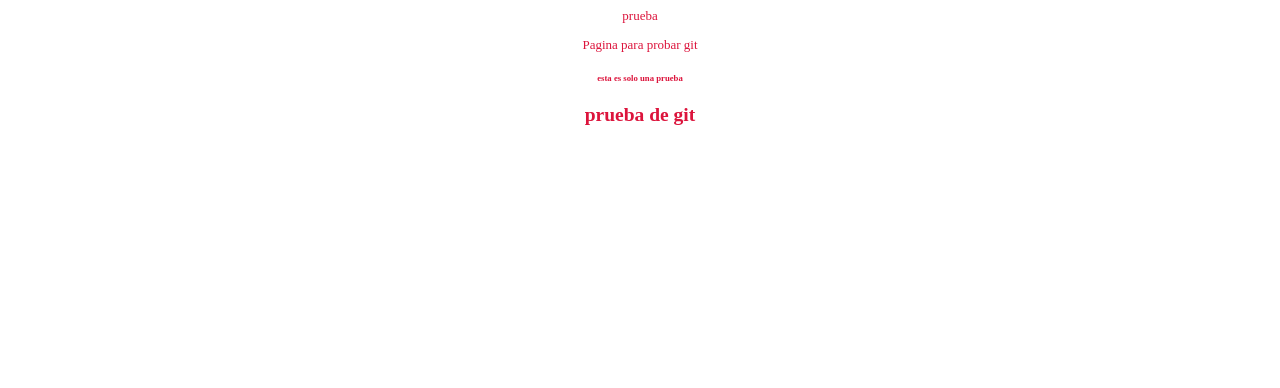
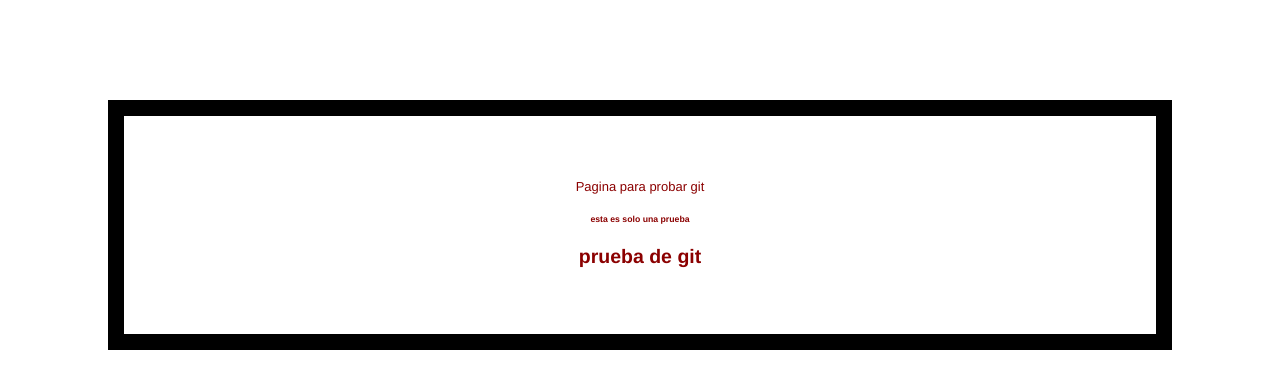
Before and after one commit to Lisbeth1996/Prueba, a plain HTML site: page index.html in a window 1280 px wide. Drawn offline with Linux system fonts and the light colour scheme.

Commit message:
prueba de la web antes de crear ramas

```diff
--- a/css/style.css
+++ b/css/style.css
@@ -1,5 +1,13 @@
 body{
-    color: crimson;
+    color: black;
     text-align: center;
     font-size: small;
 }
+#container{
+    color: darkred;
+    font-family: 'Franklin Gothic Medium', 'Arial Narrow', Arial, sans-serif;
+    border: 1rem solid;
+    border-color: black;
+    padding: 50px 50px 50px 50px;
+    margin: 100px 100px 100px 100px;
+}
--- a/index.html
+++ b/index.html
@@ -1,11 +1,14 @@
 <html>
     <head>
-        <p>prueba</p>
+        <title>prueba</title>
         <link rel="stylesheet" href="css/style.css">
     </head>
     <body>
-        <p>Pagina para probar git</p>
-        <h6>esta es solo una prueba</h6>
-        <h2>prueba de git</h2>
+        <div id="container">
+            <p>Pagina para probar git</p>
+            <h6>esta es solo una prueba</h6>
+            <h2>prueba de git</h2>
+        </div>
+
     </body>
 </html>
```
